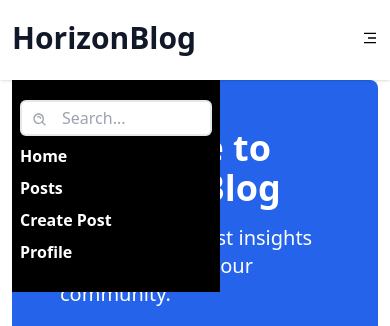
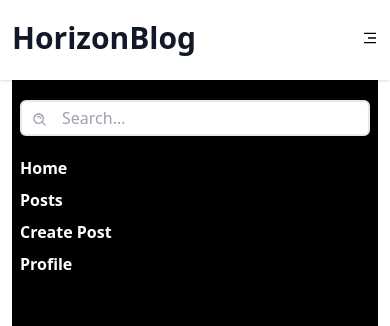
Before and after one commit to Obayuwana22/HorizonBlog, a React (Vite) app: page / in a window 390 px wide. Both pictures are taken after a click on the element 370 px from the left and 38 px from the top of the page. Shown: the top 326 px of the page. Built offline with nearby package versions, Linux system fonts and the light colour scheme.

Commit message:
Edited mobile navbar height

```diff
--- a/src/components/Navbar.jsx
+++ b/src/components/Navbar.jsx
@@ -31,14 +31,14 @@ const Navbar = () => {
         <div className="flex items-center justify-between relative mx-3 mt-5 lg:mx-14 2xl:max-w-[1440px] 2xl:mx-auto">
           <div className="text-3xl font-bold text-gray-900">HorizonBlog</div>
           <nav
-            className={`absolute top-10 px-2 py-5 w-52 bg-black transform transition-all duration-500 ease-in-out md:hidden ${
+            className={`absolute top-10 px-2 py-5 w-52 bg-black transform transition-all duration-500 ease-in-out w-full h-dvh md:hidden ${
               toggleMenu
                 ? "opacity-100 translate-y-5"
                 : "opacity-0 -translate-y-10 pointer-events-none"
             }`}
           >
             <Search />
-            <ul>
+            <ul className="mt-5">
               {navLinks.map((navLink) => {
                 const { id, href, text } = navLink;
                 return (
```
